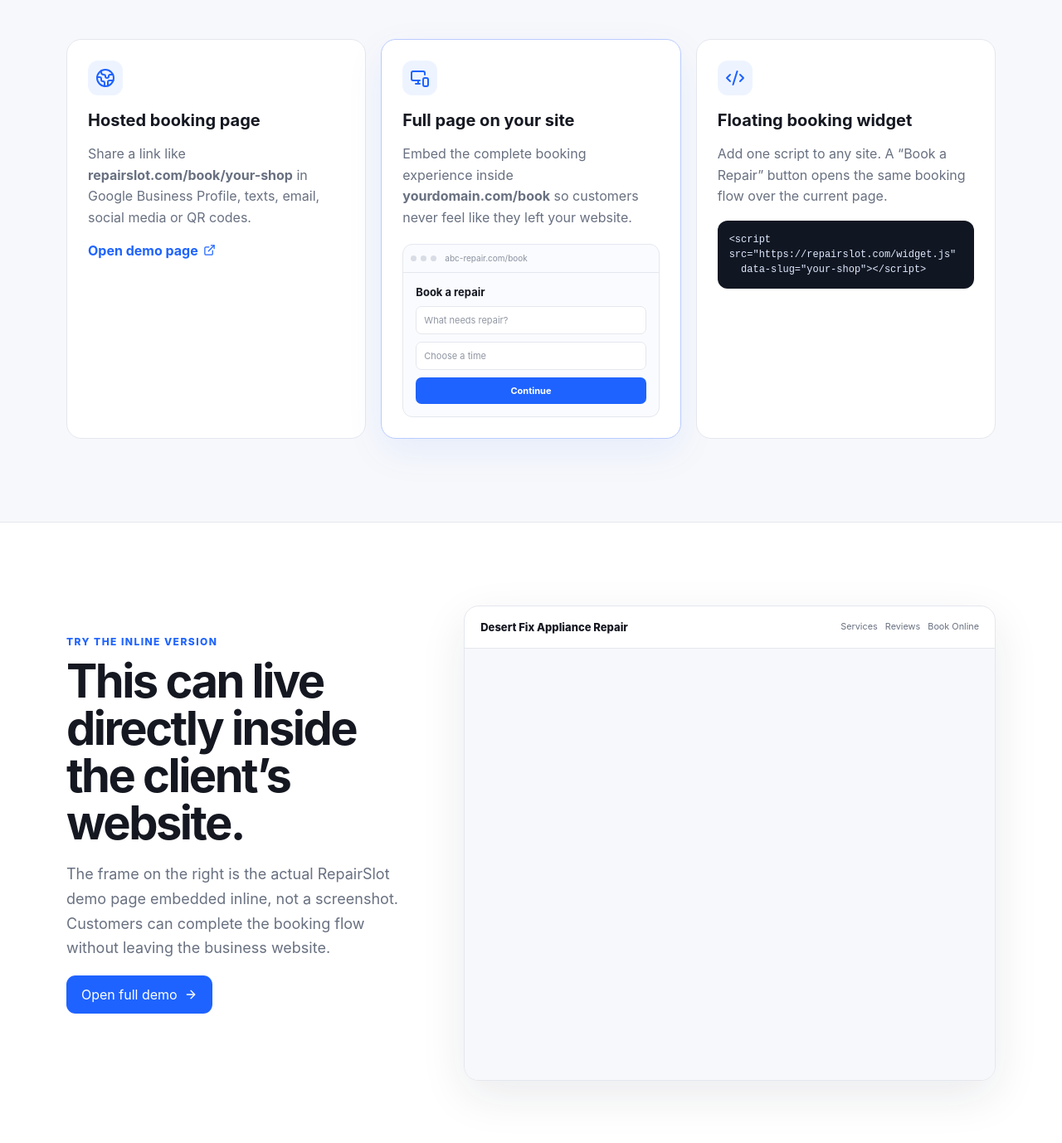
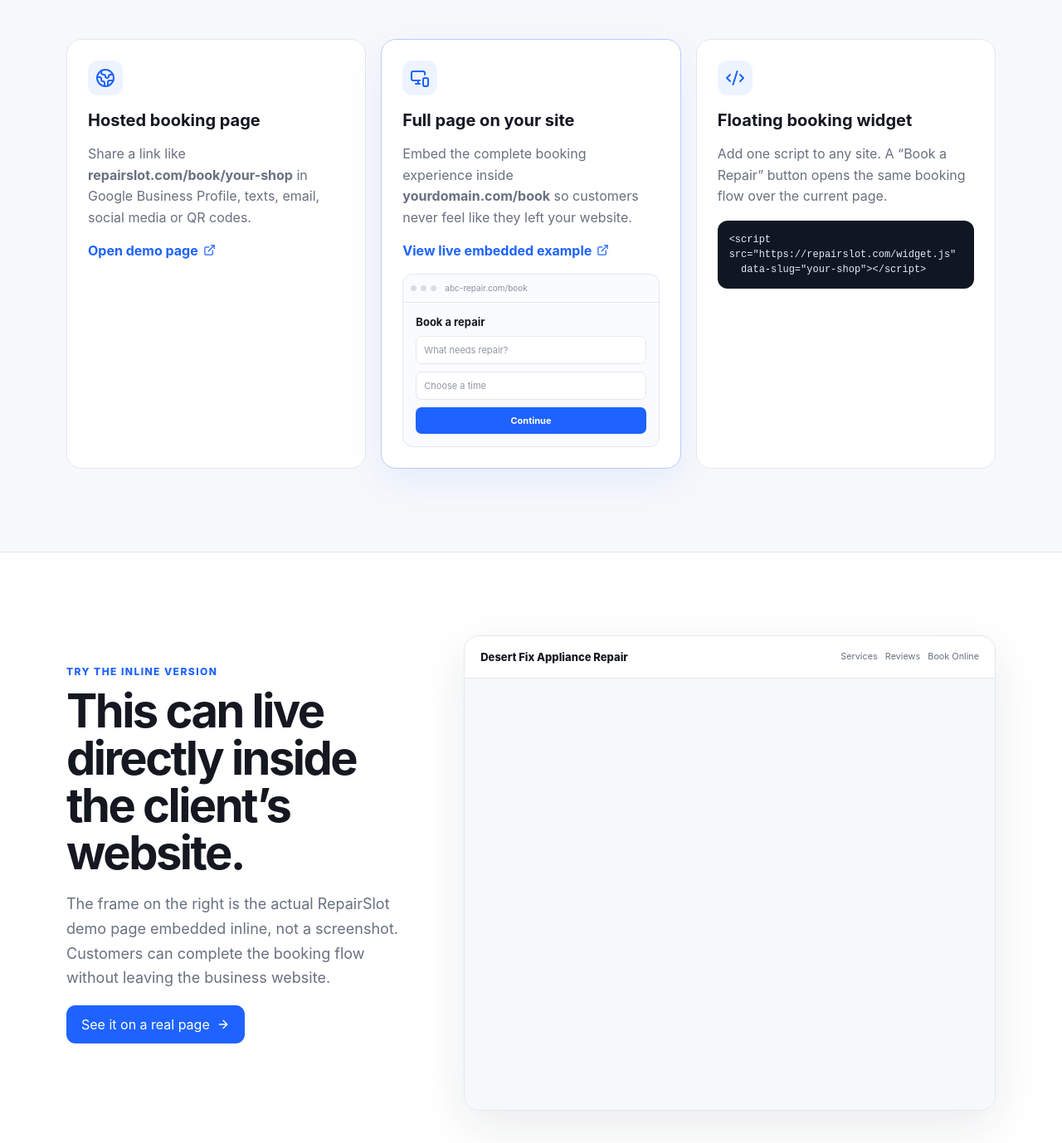
Before and after one commit to golfsum/Repairslot, a Next.js app: page / in a window 1280 px wide. Shown: the part 1216-2594 px from the top of the page at 83% size. Built offline with nearby package versions, Linux system fonts and the light colour scheme.

Commit message:
Link homepage to live embedded booking example

```diff
--- a/app/page.tsx
+++ b/app/page.tsx
@@ -57,14 +57,14 @@ export default function Home() {
         <div className="sectionIntro"><div className="eyebrow">Put it anywhere</div><h2>One booking system. Three ways customers can use it.</h2><p>Every RepairSlot business gets a hosted booking page plus website install options. The same services, hours, technicians and availability power all three.</p></div>
         <div className="installGrid">
           <article className="installCard"><span className="installIcon"><Globe2/></span><h3>Hosted booking page</h3><p>Share a link like <strong>repairslot.com/book/your-shop</strong> in Google Business Profile, texts, email, social media or QR codes.</p><a href="/book/demo">Open demo page <ExternalLink size={15}/></a></article>
-          <article className="installCard featuredInstall"><span className="installIcon"><MonitorSmartphone/></span><h3>Full page on your site</h3><p>Embed the complete booking experience inside <strong>yourdomain.com/book</strong> so customers never feel like they left your website.</p><div className="miniBrowser"><div className="browserBar"><i/><i/><i/><span>abc-repair.com/book</span></div><div className="browserBody"><strong>Book a repair</strong><div className="fakeInput">What needs repair?</div><div className="fakeInput">Choose a time</div><div className="fakeButton">Continue</div></div></div></article>
+          <article className="installCard featuredInstall"><span className="installIcon"><MonitorSmartphone/></span><h3>Full page on your site</h3><p>Embed the complete booking experience inside <strong>yourdomain.com/book</strong> so customers never feel like they left your website.</p><a href="/embed-demo">View live embedded example <ExternalLink size={15}/></a><div className="miniBrowser"><div className="browserBar"><i/><i/><i/><span>abc-repair.com/book</span></div><div className="browserBody"><strong>Book a repair</strong><div className="fakeInput">What needs repair?</div><div className="fakeInput">Choose a time</div><div className="fakeButton">Continue</div></div></div></article>
           <article className="installCard"><span className="installIcon"><Code2/></span><h3>Floating booking widget</h3><p>Add one script to any site. A “Book a Repair” button opens the same booking flow over the current page.</p><pre>{`<script src="https://repairslot.com/widget.js"\n  data-slug="your-shop"></script>`}</pre></article>
         </div>
       </section>
 
       <section className="section embedSection">
         <div className="shell embedLayout">
-          <div className="sectionIntro narrow"><div className="eyebrow">Try the inline version</div><h2>This can live directly inside the client’s website.</h2><p>The frame on the right is the actual RepairSlot demo page embedded inline, not a screenshot. Customers can complete the booking flow without leaving the business website.</p><a className="button" href="/book/demo">Open full demo <ArrowRight size={16}/></a></div>
+          <div className="sectionIntro narrow"><div className="eyebrow">Try the inline version</div><h2>This can live directly inside the client’s website.</h2><p>The frame on the right is the actual RepairSlot demo page embedded inline, not a screenshot. Customers can complete the booking flow without leaving the business website.</p><a className="button" href="/embed-demo">See it on a real page <ArrowRight size={16}/></a></div>
           <div className="siteMock"><div className="siteMockTop"><span>Desert Fix Appliance Repair</span><small>Services &nbsp; Reviews &nbsp; Book Online</small></div><iframe title="RepairSlot inline booking demo" src="/book/demo?embed=1"/></div>
         </div>
       </section>
```
